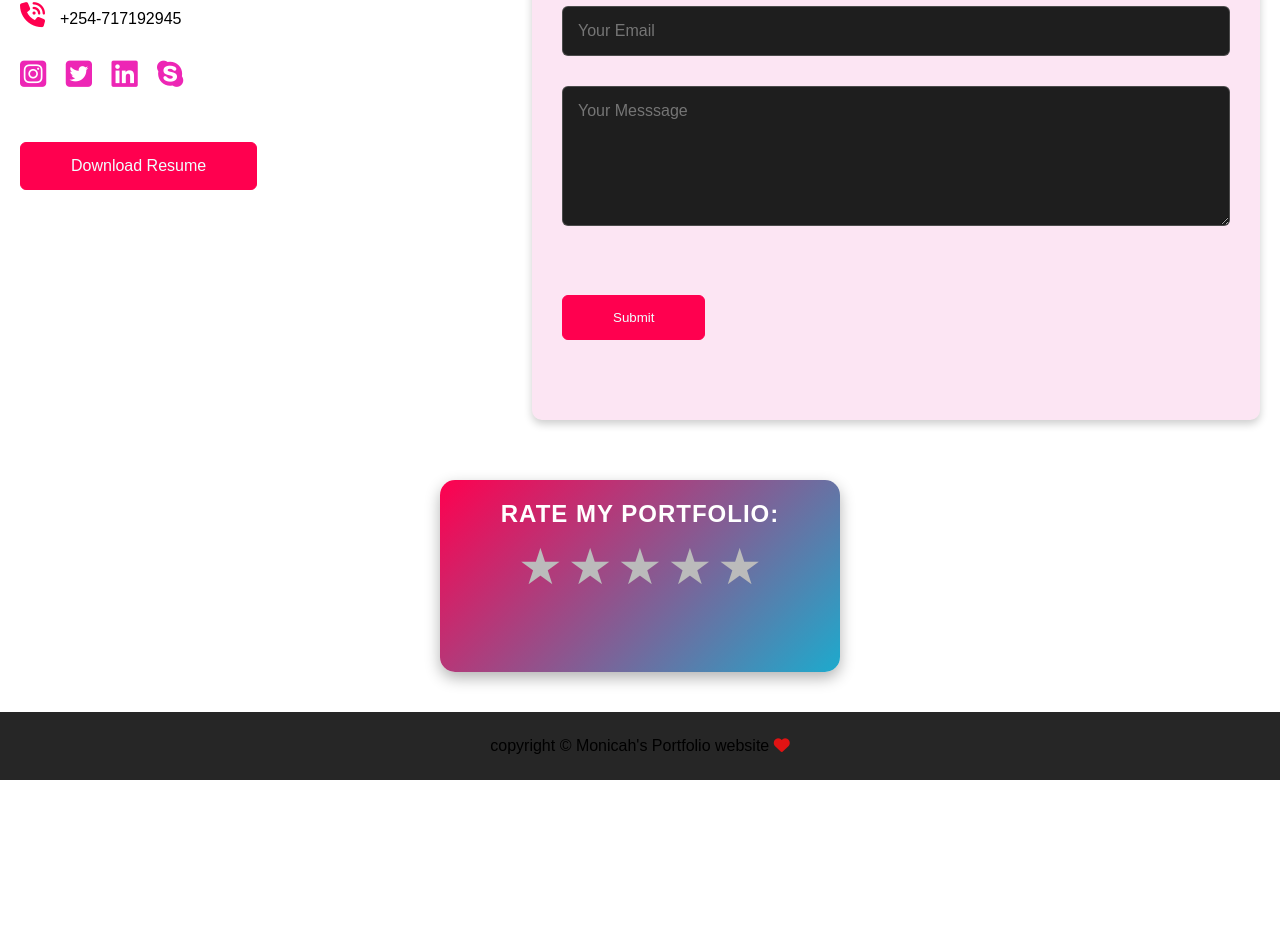
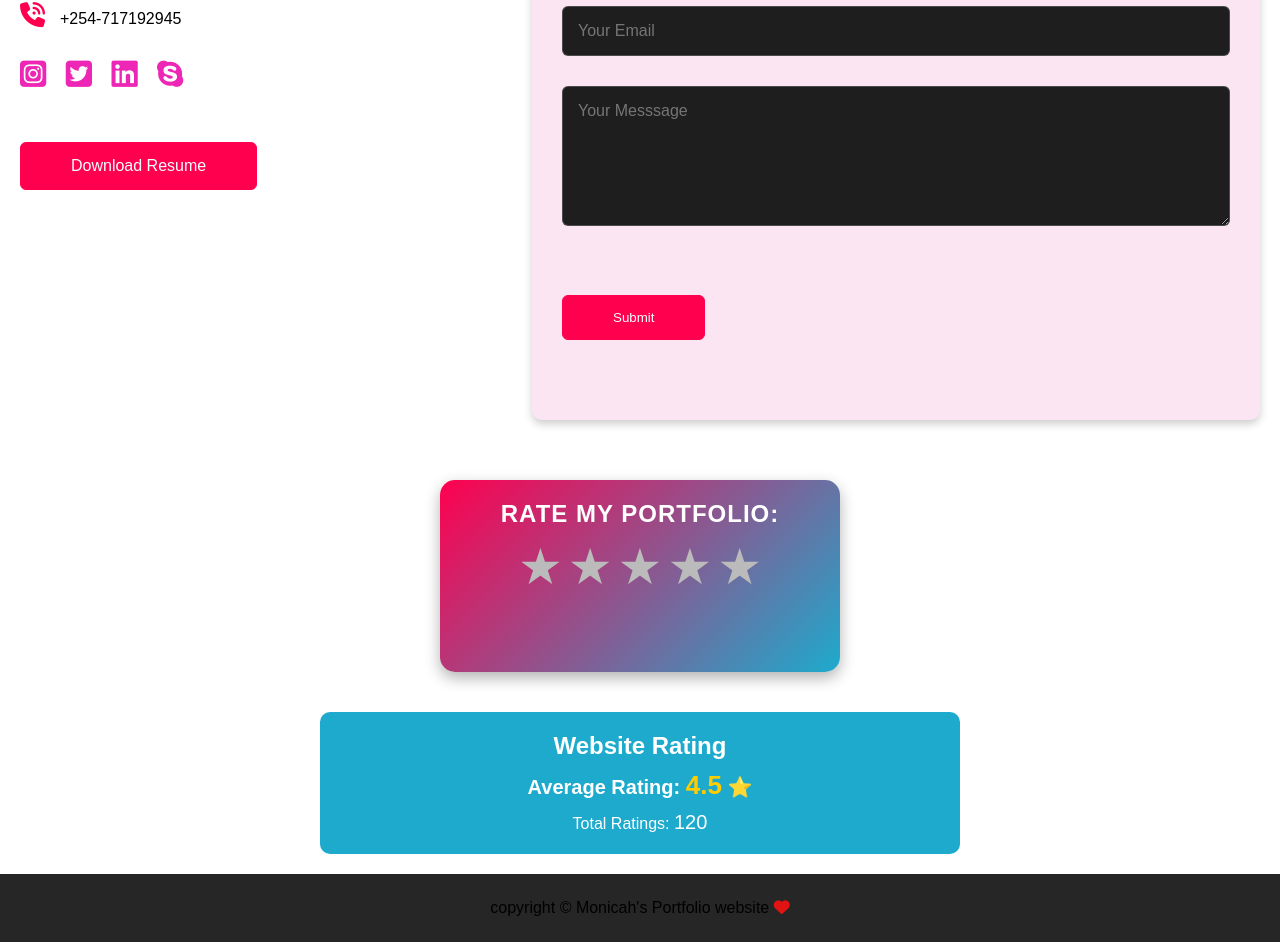
Before and after one commit to monicahwamuhu2/Portfolio, a plain HTML site: page index.html in a window 1280 px wide. Shown: the part 3279-4221 px from the top of the page. Before the commit the page ends 4059 px from the top, so only its background shows below. Drawn offline with Linux system fonts and the light colour scheme.

Commit message:
updated rating section

```diff
--- a/index.html
+++ b/index.html
@@ -285,11 +285,17 @@
           <p id="rating-result">No rating yet.</p>
         </div>
 
-
-
       </div>
 
-
+      <div class="rating-display">
+        <h3>Website Rating</h3>
+        <p class="avg-rating-text">
+          Average Rating: <span id="avg-rating">4.5</span> ⭐
+        </p>
+        <p class="total-ratings-text">
+          Total Ratings: <span id="total-ratings">120</span>
+        </p>
+      </div>
 
 
     <div class="copyright">
--- a/style.css
+++ b/style.css
@@ -934,3 +934,37 @@ input[type="radio"]:checked ~ label {
     font-size: 20px; /* Smaller text for mobile */
   }
 }
+
+.rating-display {
+  background-color: #1daacd;
+  color: white;
+  padding: 20px;
+  border-radius: 10px;
+  width: 50%;
+  margin: 20px auto;
+  text-align: center;
+}
+
+.rating-display h3 {
+  font-size: 24px;
+  margin-bottom: 10px;
+}
+
+.avg-rating-text {
+  font-size: 20px;
+  font-weight: bold;
+  margin-bottom: 10px;
+}
+
+.total-ratings-text {
+  font-size: 16px;
+}
+
+#avg-rating {
+  font-size: 26px;
+  color: #ffcc00; /* Yellow color for the stars */
+}
+
+#total-ratings {
+  font-size: 20px;
+}
```
